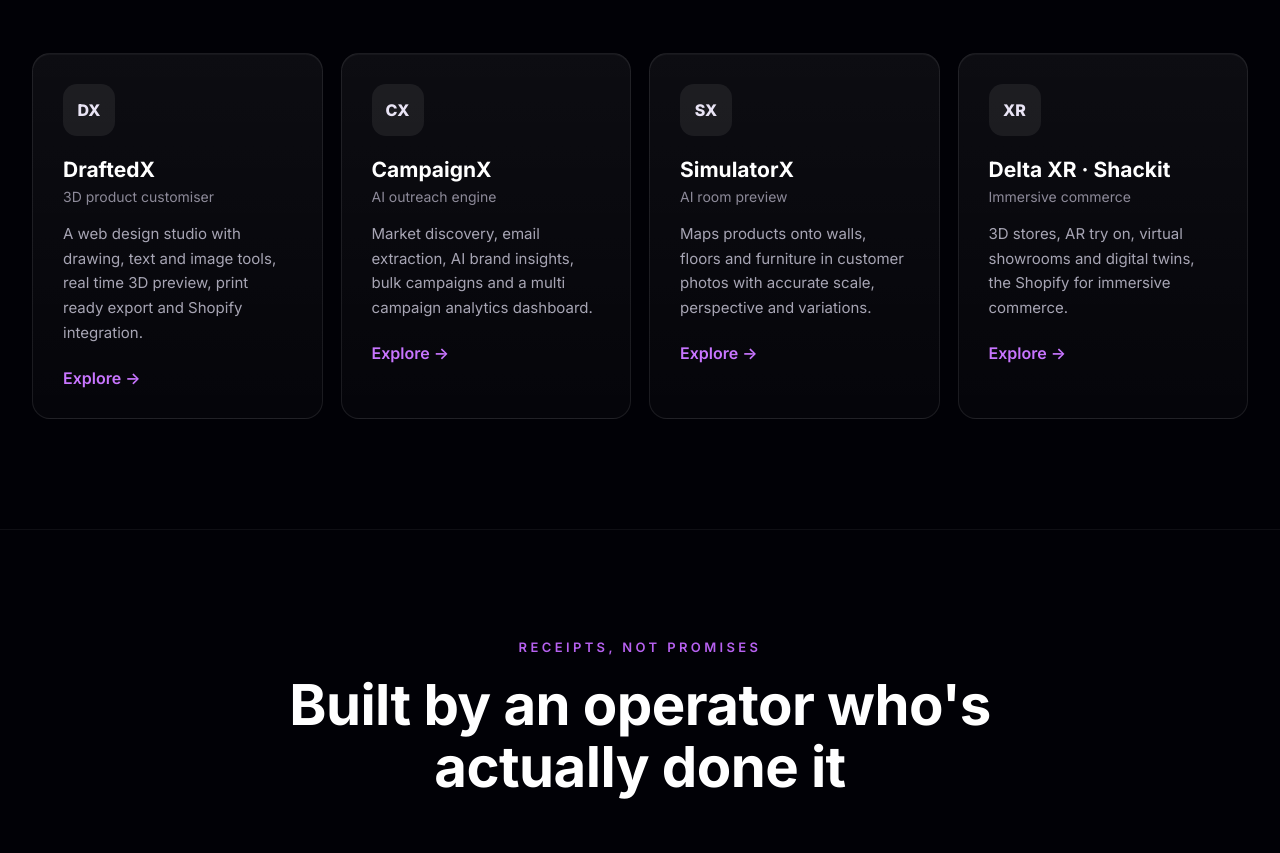
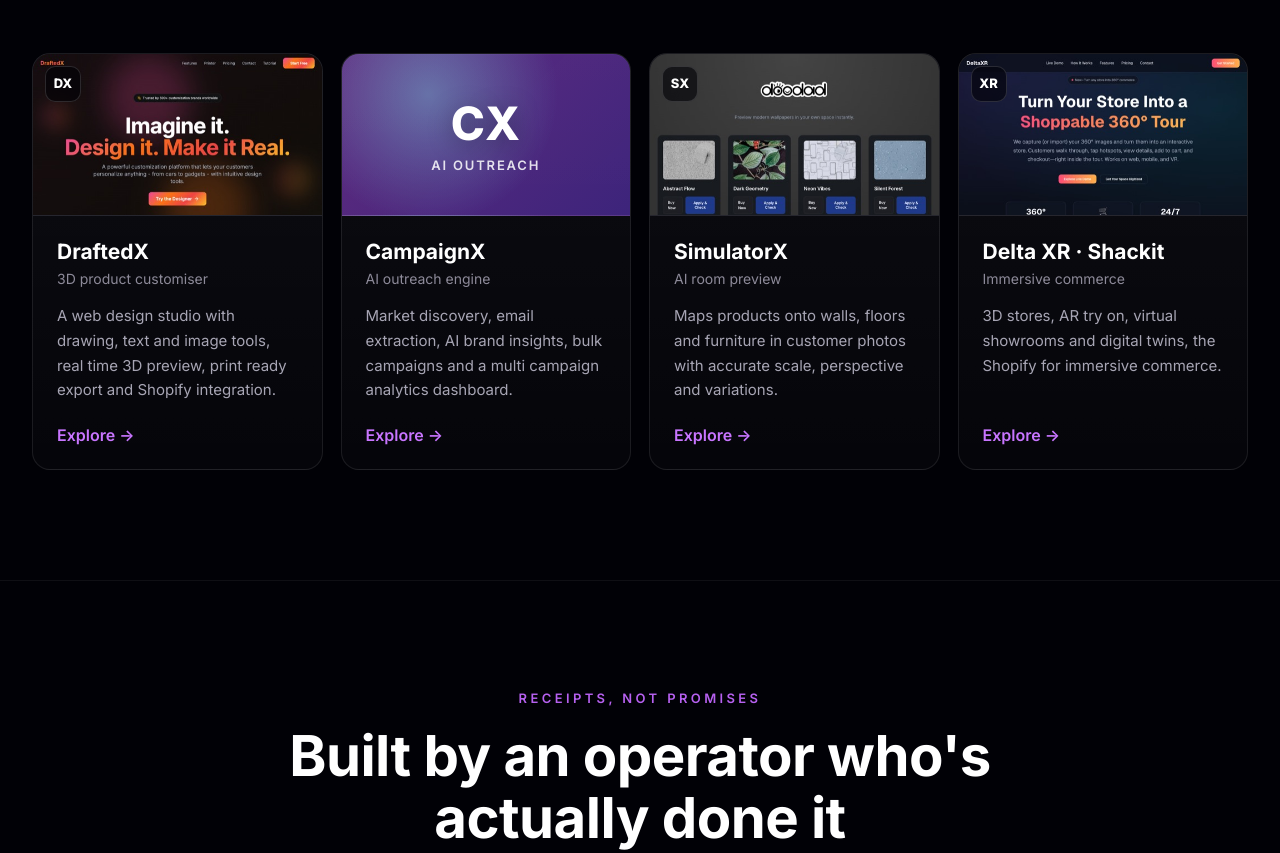
Before and after one commit to pradeepstrategyfox/sf-ai-website, a plain HTML site: page index.html in a window 1280 px wide. Shown: the part 5991-6844 px from the top of the page. Drawn offline with Linux system fonts and the light colour scheme.

Commit message:
Add product screenshots and enlarge mobile body text
- Product cards now show real preview screenshots (DraftedX, SimulatorX,
  Delta XR) pulled from the showcase, with a branded gradient cover for
  CampaignX, styled like strategyfox.in/showcase cards
- Bumped body text sizes across the board on mobile for readability,
  and gave flip cards more height to fit the larger type

```diff
--- a/index.html
+++ b/index.html
@@ -388,10 +388,22 @@
             <p class="lead narrow reveal">A growing suite of proprietary AI and commerce products your competitors can't copy from a template store.</p>
           </div>
           <div class="product_grid">
-            <a class="product_tile reveal tilt" href="#contact"><i>DX</i><h3>DraftedX</h3><small>3D product customiser</small><p>A web design studio with drawing, text and image tools, real time 3D preview, print ready export and Shopify integration.</p><span>Explore →</span></a>
-            <a class="product_tile reveal tilt" href="#contact"><i>CX</i><h3>CampaignX</h3><small>AI outreach engine</small><p>Market discovery, email extraction, AI brand insights, bulk campaigns and a multi campaign analytics dashboard.</p><span>Explore →</span></a>
-            <a class="product_tile reveal tilt" href="#contact"><i>SX</i><h3>SimulatorX</h3><small>AI room preview</small><p>Maps products onto walls, floors and furniture in customer photos with accurate scale, perspective and variations.</p><span>Explore →</span></a>
-            <a class="product_tile reveal tilt" href="https://www.shackit.com/"><i>XR</i><h3>Delta XR · Shackit</h3><small>Immersive commerce</small><p>3D stores, AR try on, virtual showrooms and digital twins, the Shopify for immersive commerce.</p><span>Explore →</span></a>
+            <a class="product_tile reveal" href="#contact">
+              <div class="product_cover"><img src="assets/products/draftedx.jpg" alt="DraftedX 3D product designer preview" loading="lazy" /><span class="product_mono">DX</span></div>
+              <div class="product_body"><h3>DraftedX</h3><small>3D product customiser</small><p>A web design studio with drawing, text and image tools, real time 3D preview, print ready export and Shopify integration.</p><span class="product_link">Explore →</span></div>
+            </a>
+            <a class="product_tile reveal" href="#contact">
+              <div class="product_cover product_cover_grad"><span class="cover_mono">CX</span><span class="cover_label">AI outreach</span></div>
+              <div class="product_body"><h3>CampaignX</h3><small>AI outreach engine</small><p>Market discovery, email extraction, AI brand insights, bulk campaigns and a multi campaign analytics dashboard.</p><span class="product_link">Explore →</span></div>
+            </a>
+            <a class="product_tile reveal" href="#contact">
+              <div class="product_cover"><img src="assets/products/simulatorx.jpg" alt="SimulatorX AI room visualizer preview" loading="lazy" /><span class="product_mono">SX</span></div>
+              <div class="product_body"><h3>SimulatorX</h3><small>AI room preview</small><p>Maps products onto walls, floors and furniture in customer photos with accurate scale, perspective and variations.</p><span class="product_link">Explore →</span></div>
+            </a>
+            <a class="product_tile reveal" href="https://www.shackit.com/">
+              <div class="product_cover"><img src="assets/products/deltaxr.jpg" alt="Delta XR shoppable 360 store tour preview" loading="lazy" /><span class="product_mono">XR</span></div>
+              <div class="product_body"><h3>Delta XR · Shackit</h3><small>Immersive commerce</small><p>3D stores, AR try on, virtual showrooms and digital twins, the Shopify for immersive commerce.</p><span class="product_link">Explore →</span></div>
+            </a>
           </div>
         </div>
       </section>
--- a/styles.css
+++ b/styles.css
@@ -1264,14 +1264,14 @@
 }
 
 .product_tile {
-  display: block;
-  padding: 30px;
+  display: flex;
+  flex-direction: column;
+  overflow: hidden;
   border: 1px solid var(--line);
   border-radius: 18px;
   background: linear-gradient(180deg, rgba(255,255,255,0.05), rgba(255,255,255,0.018));
   box-shadow: inset 0 1px 0 rgba(255,255,255,0.04);
   transition: transform 0.2s ease, border-color 0.25s ease, box-shadow 0.25s ease;
-  transform-style: preserve-3d;
 }
 
 .product_tile:hover {
@@ -1279,17 +1279,76 @@
   box-shadow: 0 22px 60px rgba(0,0,0,0.45);
 }
 
-.product_tile i {
-  width: 52px;
-  height: 52px;
+.product_cover {
+  position: relative;
+  aspect-ratio: 16 / 9;
+  overflow: hidden;
+  background: #11111a;
+  border-bottom: 1px solid var(--line);
+}
+
+.product_cover img {
+  width: 100%;
+  height: 100%;
+  object-fit: cover;
+  display: block;
+  transition: transform 0.55s cubic-bezier(0.2, 0.7, 0.2, 1);
+}
+
+.product_tile:hover .product_cover img {
+  transform: scale(1.07);
+}
+
+.product_cover_grad {
+  display: flex;
+  flex-direction: column;
+  align-items: center;
+  justify-content: center;
+  gap: 6px;
+  background:
+    radial-gradient(circle at 30% 25%, rgba(126,220,229,0.4), transparent 55%),
+    linear-gradient(135deg, rgba(166,69,220,0.55), rgba(124,69,255,0.45));
+}
+
+.cover_mono {
+  font-size: 46px;
+  font-weight: 800;
+  letter-spacing: 0.02em;
+  color: #fff;
+  text-shadow: 0 4px 24px rgba(0,0,0,0.35);
+}
+
+.cover_label {
+  color: rgba(255,255,255,0.85);
+  font-size: 13px;
+  font-weight: 600;
+  letter-spacing: 0.14em;
+  text-transform: uppercase;
+}
+
+.product_mono {
+  position: absolute;
+  top: 12px;
+  left: 12px;
+  width: 36px;
+  height: 36px;
   display: grid;
   place-items: center;
-  border-radius: 14px;
-  background: rgba(255,255,255,0.07);
-  color: #e9e4f5;
+  border-radius: 10px;
+  background: rgba(1,1,6,0.6);
+  backdrop-filter: blur(8px);
+  border: 1px solid rgba(255,255,255,0.14);
+  color: #fff;
   font-style: normal;
   font-weight: 720;
-  margin-bottom: 22px;
+  font-size: 13px;
+}
+
+.product_body {
+  display: flex;
+  flex-direction: column;
+  flex: 1;
+  padding: 24px;
 }
 
 .product_tile h3 {
@@ -1305,12 +1364,13 @@
 
 .product_tile p {
   margin-top: 16px;
+  flex: 1;
   color: var(--muted);
   font-size: 15px;
   line-height: 1.65;
 }
 
-.product_tile span {
+.product_link {
   display: inline-flex;
   margin-top: 22px;
   color: #c875ff;
@@ -1633,7 +1693,7 @@
     grid-template-columns: 1fr;
   }
   .flip {
-    height: 260px;
+    height: 300px;
   }
   .product_grid {
     grid-template-columns: 1fr;
@@ -1654,6 +1714,80 @@
   }
   .cursor_glow {
     display: none;
+  }
+
+  /* larger, more readable body text on mobile */
+  .lead {
+    font-size: 18px;
+  }
+  .hero_text {
+    font-size: 18px;
+  }
+  .hero_stats span {
+    font-size: 14px;
+  }
+  .hero_note {
+    font-size: 14px;
+  }
+  .flip_face h3 {
+    font-size: 19px;
+  }
+  .flip_face p {
+    font-size: 15.5px;
+  }
+  .diag_tag {
+    font-size: 12px;
+  }
+  .flip_cue {
+    font-size: 14px;
+  }
+  .tally_count {
+    font-size: 17px;
+  }
+  .tally_msg {
+    font-size: 15px;
+  }
+  .demo_copy > p {
+    font-size: 17px;
+  }
+  .ticks li {
+    font-size: 16.5px;
+  }
+  .product_tile p {
+    font-size: 16px;
+  }
+  .product_tile small {
+    font-size: 15px;
+  }
+  .toggle_panel li {
+    font-size: 16px;
+  }
+  .capability_row span {
+    font-size: 15px;
+  }
+  .query_pills .qpill {
+    font-size: 15px;
+  }
+  .data_prompt,
+  .dbar {
+    font-size: 14px;
+  }
+  .quote_grid p,
+  .founder_card p {
+    font-size: 17px;
+  }
+  .founder_stats span {
+    font-size: 15px;
+  }
+  .marquee_label {
+    font-size: 15px;
+  }
+  .site_footer p,
+  .site_footer a:not(.brand) {
+    font-size: 16px;
+  }
+  .footer_bottom {
+    font-size: 15px;
   }
 }
 
```
Also changed, not shown: assets/products/deltaxr.jpg (added), assets/products/draftedx.jpg (added), assets/products/simulatorx.jpg (added).
